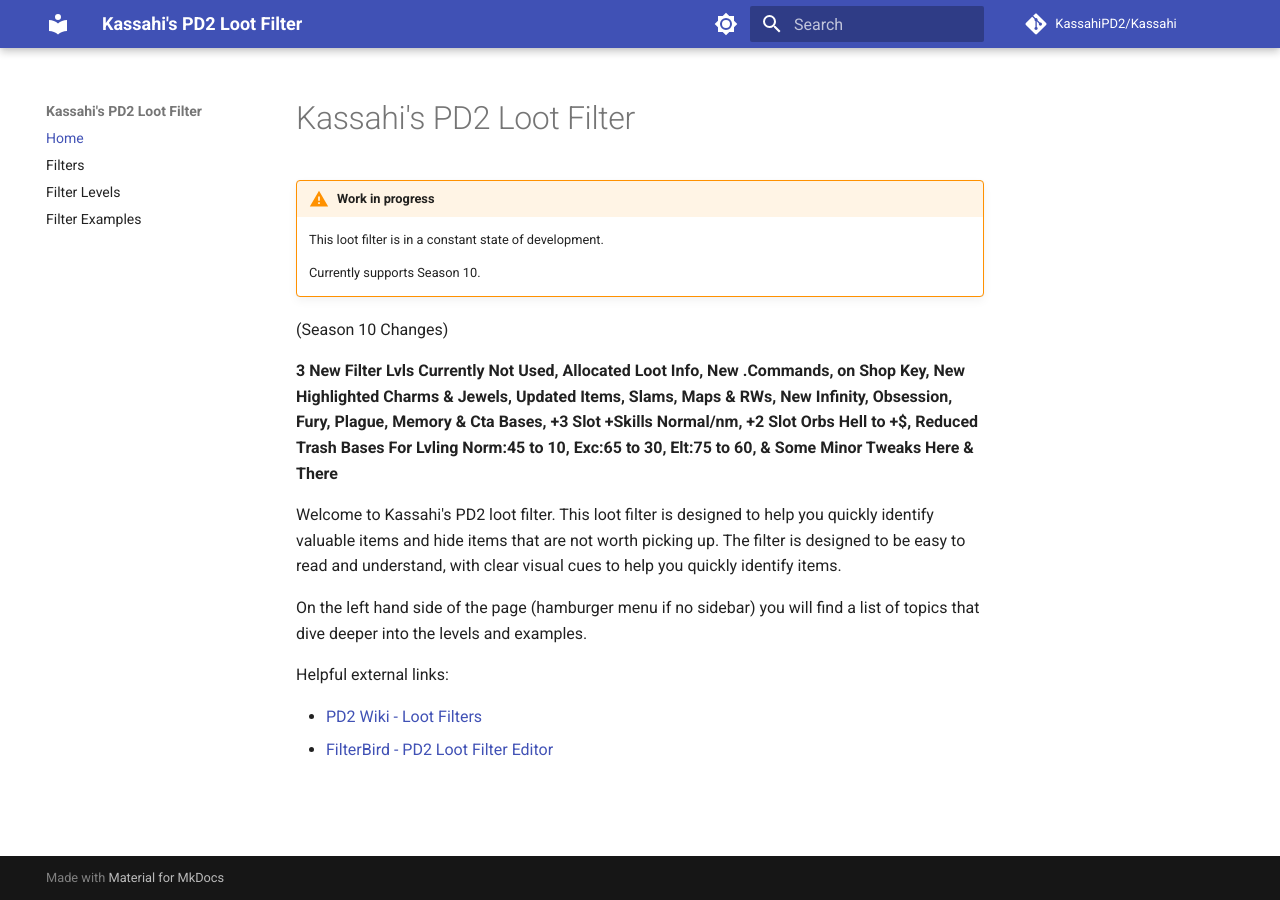
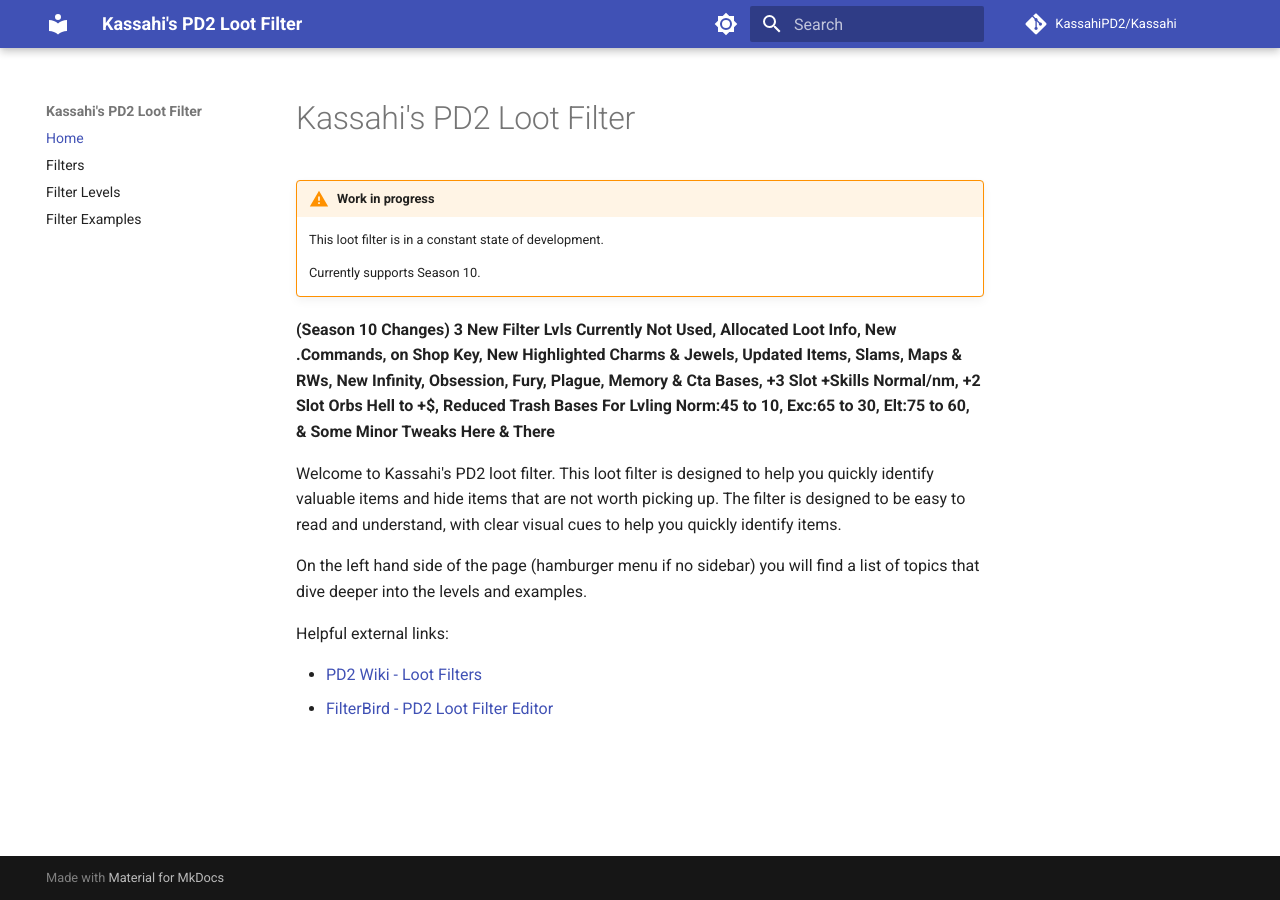
Before and after one commit to KassahiPD2/Kassahi, an MkDocs documentation site: the page built from docs/index.md, in a window 1280 px wide. Built offline with MkDocs 1.6.1 and Material for MkDocs 9.7.7, drawn with Linux system fonts in a browser that asks for light colours; comment, search, counter and statistics services are not loaded.

```diff
--- a/docs/index.md
+++ b/docs/index.md
@@ -6,9 +6,8 @@
 
     Currently supports Season 10.
 
-(Season 10 Changes)
-
-**3 New Filter Lvls Currently Not Used, Allocated Loot Info, New .Commands, on Shop Key, New Highlighted Charms & Jewels, Updated Items, Slams, Maps & RWs, New Infinity, Obsession, Fury, Plague, Memory & Cta Bases, +3 Slot +Skills Normal/nm, +2 Slot Orbs Hell to +$, Reduced Trash Bases For Lvling Norm:45 to 10, Exc:65 to 30, Elt:75 to 60, & Some Minor Tweaks Here & There**
+**(Season 10 Changes)
+3 New Filter Lvls Currently Not Used, Allocated Loot Info, New .Commands, on Shop Key, New Highlighted Charms & Jewels, Updated Items, Slams, Maps & RWs, New Infinity, Obsession, Fury, Plague, Memory & Cta Bases, +3 Slot +Skills Normal/nm, +2 Slot Orbs Hell to +$, Reduced Trash Bases For Lvling Norm:45 to 10, Exc:65 to 30, Elt:75 to 60, & Some Minor Tweaks Here & There**
 
 
 Welcome to Kassahi's PD2 loot filter. This loot filter is designed to help you quickly identify valuable items and hide items that are not worth picking up. The filter is designed to be easy to read and understand, with clear visual cues to help you quickly identify items.
```
